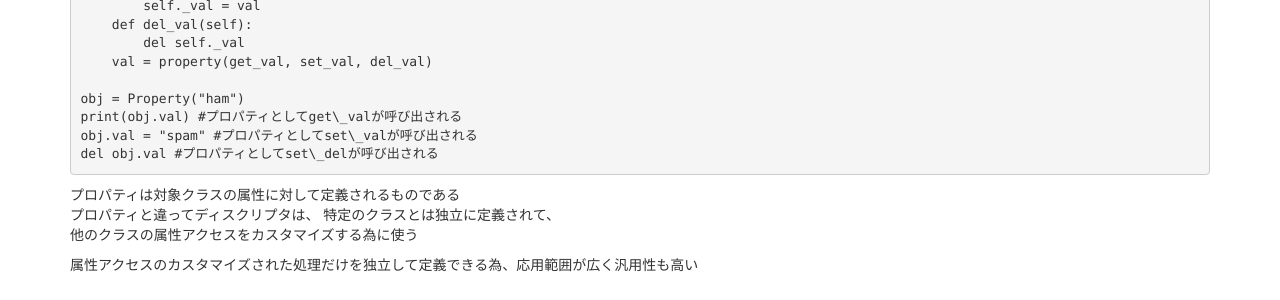
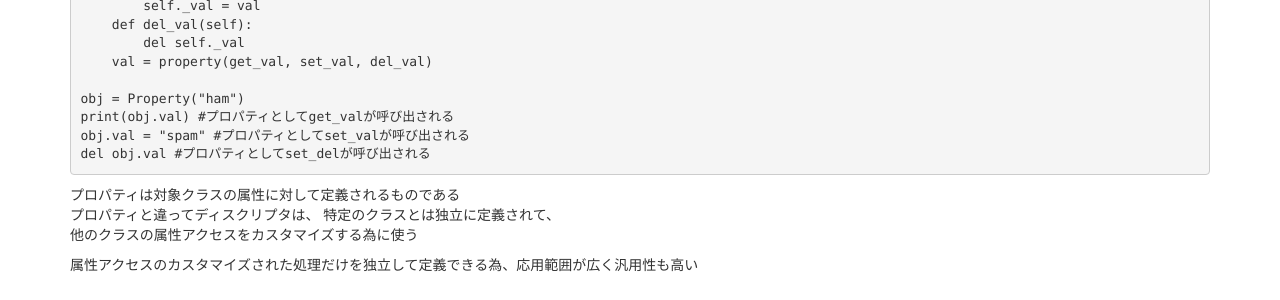
Before and after one commit to PyConJp2014-reports/pyconjp2014-reports.github.io, a Jekyll site: the page built from _posts/more-topic/2014-09-19-01-Pythonのディスクリプタについて.md, in a window 1280 px wide and 900 px high, scrolled down 1827 px. Shown: the part 373-673 px from the top of the window. Built offline with Jekyll 4.4.1, drawn with Linux system fonts in a browser that asks for light colours; nearby versions of some CDN libraries; library files that are not in the unit come from our copies; some of the changed text lies outside the part shown.

```diff
--- a/_posts/more-topic/2014-09-19-01-Pythonのディスクリプタについて.md
+++ b/_posts/more-topic/2014-09-19-01-Pythonのディスクリプタについて.md
@@ -137,9 +137,9 @@ class Property():
     val = property(get_val, set_val, del_val)
 
 obj = Property("ham")
-print(obj.val) #プロパティとしてget\_valが呼び出される
-obj.val = "spam" #プロパティとしてset\_valが呼び出される
-del obj.val #プロパティとしてset\_delが呼び出される
+print(obj.val) #プロパティとしてget_valが呼び出される
+obj.val = "spam" #プロパティとしてset_valが呼び出される
+del obj.val #プロパティとしてset_delが呼び出される
 ~~~
 
 プロパティは対象クラスの属性に対して定義されるものである
```
Also changed, not shown: other parts of _posts/more-topic/2014-09-19-01-Pythonのディスクリプタについて.md (+5 -1 lines), _posts/2014-09-13/2014-09-13-08-Lunch.md (+2 -1 lines), _posts/2014-09-13/2014-09-13-10-Djangoによるスマホアプリバックエンドの実装(ja).md (+3 -0 lines), _posts/photos/2014-09-24-01-photos.md (added, +12 -0 lines), assets/images/django01.jpg (added), assets/images/django02.jpg (added), assets/images/lunch01.jpg (added), assets/images/lunch02.jpg (renamed from assets/images/lunch.jpg), assets/images/opening01.jpg (added), assets/images/opening02.jpg (added), assets/images/opening03.jpg (added).
